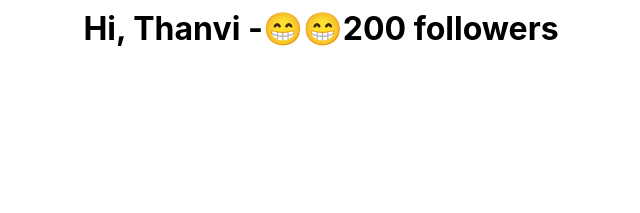
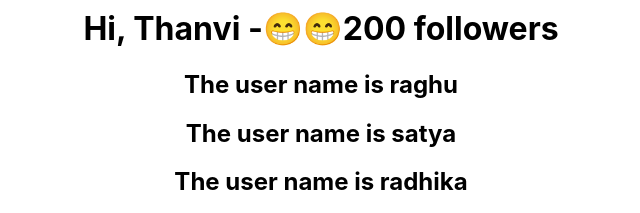
Before and after one commit to Imrajkumar29/react_journey, a React (Create React App) app: page / in a window 1280 px wide. Shown: the part 638-851 px from the top of the page, without its empty margins (319-959 px from the left). Before the commit the page ends 800 px from the top, so only its background shows below. Built offline with nearby package versions, Linux system fonts and the light colour scheme.

Commit message:
component usage with map

```diff
--- a/src/App.js
+++ b/src/App.js
@@ -2,10 +2,26 @@
 import './App.css';
 
 function App() {
+  const names=["raghu","satya","radhika"];
+  const users= [
+    {
+      name:"ravi",
+      pic:"https://static.generated.photos/vue-static/home/feed/latino-male.png",
+    },
+    {
+      name:"Karthik",
+      pic:"https://i.dailymail.co.uk/i/pix/2013/08/29/article-2405475-1B8389EE000005DC-718_634x550.jpg",
+    },
+    {
+      name:"Thanvi",
+      pic:"https://pbs.twimg.com/media/D8dDZukXUAAXLdY.jpg",
+    }
+  ];
 
   return (
     <div className="App">
-      <Welcome
+      {/* <Welcome     name="Thanvi"
+        pic="https://pbs.twimg.com/media/D8dDZukXUAAXLdY.jpg"
         name="ravi"
         pic="https://static.generated.photos/vue-static/home/feed/latino-male.png"
       />
@@ -14,11 +30,24 @@ function App() {
         pic="https://i.dailymail.co.uk/i/pix/2013/08/29/article-2405475-1B8389EE000005DC-718_634x550.jpg"
       />
       <Welcome
-        name="Thanvi"
-        pic="https://pbs.twimg.com/media/D8dDZukXUAAXLdY.jpg"
-      />
+
+      /> */}
+     {users.map((usr)=>(
+    <Welcome name ={usr.name} pic ={usr.pic}/>
+    ))}
+    {names.map((nm)=>(
+    <User username ={nm}/>
+    ))}
     </div>
   );
+}
+
+function User({username}){
+  return(
+    <div>
+    <h2>The user name is {username}</h2>
+    </div>
+  )
 }
 //Component Declaration -> View + Logic
 function Welcome({ name, pic }) {
```
